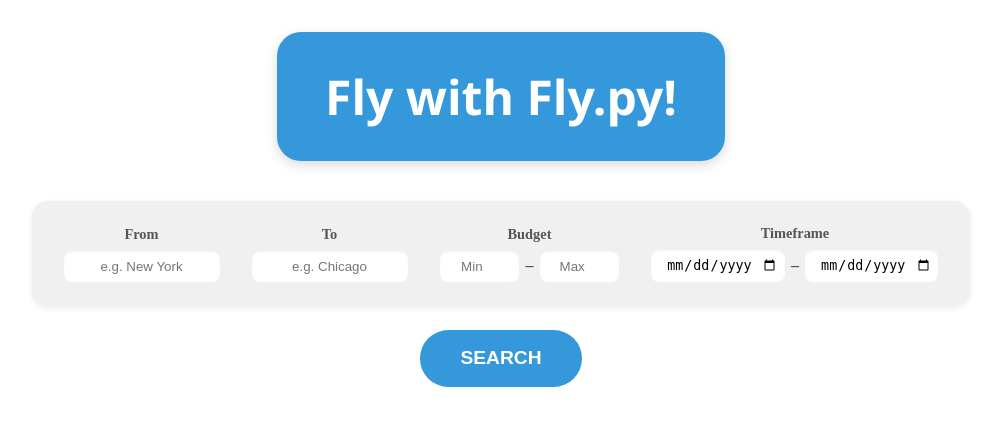
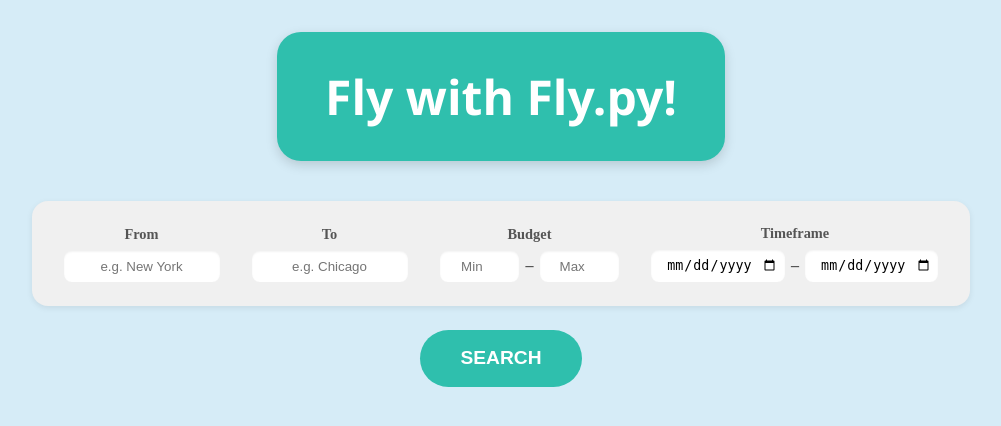
Before and after one commit to Brendan-Lill/bird.py, a Flask app: page / in a window 1280 px wide. Shown: the top 426 px of the page, without its empty margins (139-1140 px from the left). Run offline with Flask 3, Linux system fonts and the light colour scheme.

Commit message:
Color change to look better

```diff
--- a/static/css/style.css
+++ b/static/css/style.css
@@ -1,5 +1,9 @@
+body {
+  background-color: #d6ecf7;
+}
+
 .headline-box {
-  background-color: #3498db;
+  background-color: #2fbfad;
   border-radius: 24px;
   padding: 2rem 3rem;
   width: fit-content;
@@ -110,12 +114,12 @@
   font-weight: 600;
   border: none;
   border-radius: 30px;
-  background-color: #3498db;
+  background-color: #2fbfad;
   color: white;
   cursor: pointer;
   transition: background-color 0.2s ease;
 }
 
 .search-button:hover {
-  background-color: #2980b9;
+  background-color: #24998a;
 }
```
